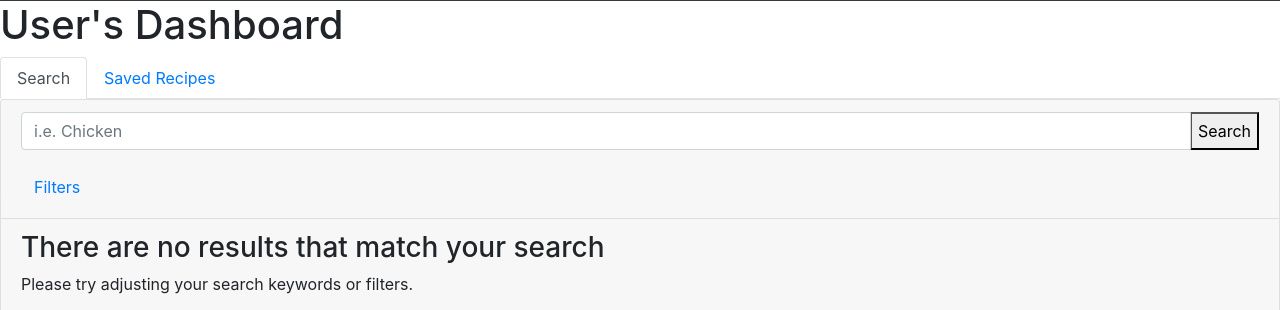
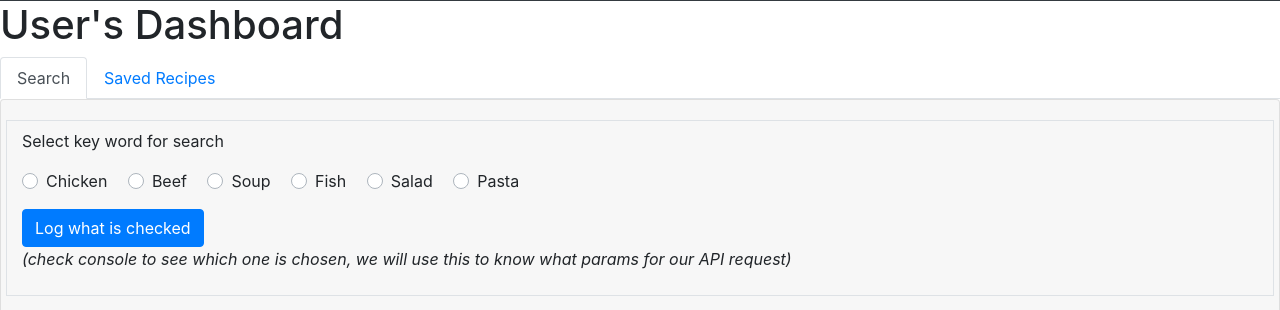
Before and after one commit to schoe14/Good-Cuisine, a Node server app: page /search in a window 1280 px wide. Shown: the part 57-367 px from the top of the page. Run offline with Node 20, Linux system fonts and the light colour scheme; some libraries are stand-ins or nearby versions.

Commit message:
Split search fields between required and filtered

```diff
--- a/views/recipe-search.handlebars
+++ b/views/recipe-search.handlebars
@@ -16,12 +16,18 @@
       <div class="accordion" id="accordionExample">
          <div class="card">
             <div class="card-header" id="headingOne">
-               <div class="form-group">
-                  <div class="input-group mb-3">
-                     <input type="text" id="ca" name="general-search" class="form-control" placeholder="i.e. Chicken" aria-label="general-search" aria-describedby="button-addon2">
-                     <div class="input-group-append">
-                        <button class="general-search-btn" type="submit" id="button-addon2">Search</button>
-                     </div>
+               <div class="row my-2 border">
+                  <div class="col-12 py-2">
+                     <p>
+                        Select key word for search
+                        <!-- {{!-- Client side js will append diet options to dietCheckbox class --}} -->
+                        <div class="keyRadio">
+                        </div>
+                        <!-- <div class="custom-control custom-checkbox dietCheckbox"></div> -->
+                     </p>
+                     <button type="button" class="btn btn-primary" id="checkKey">Log what is checked</button>
+                     <p style="font-style: italic;">(check console to see which one is chosen, we will use this to know
+                        what params for our API request)</p>
                   </div>
                </div>
                <h2 class="mb-0">
@@ -36,23 +42,6 @@
 
                   {{!-- Filters in collapsed container --}}
                   <div class="container my-4 savedContainer">
-                     <p style="font-style: italic;">I was thinking we could make these accordions or something</p>
-                     <p style="font-style: italic;">Like maybe the checkboxes are hidden by accordion, but what user has chosen
-                        will display even if text boxes are hidden. I can explain more in person</p>
-                     <div class="row my-2 border">
-                        <div class="col-12 py-2">
-                           <p>
-                              Select key word for search
-                              <!-- {{!-- Client side js will append diet options to dietCheckbox class --}} -->
-                              <div class="keyRadio">
-                              </div>
-                              <!-- <div class="custom-control custom-checkbox dietCheckbox"></div> -->
-                           </p>
-                           <button type="button" class="btn btn-primary" id="checkKey">Log what is checked</button>
-                           <p style="font-style: italic;">(check console to see which one is chosen, we will use this to know
-                              what params for our API request)</p>
-                        </div>
-                     </div>
                      <div class="row my-2 border">
                         <div class="col-12 py-2">
                            <p>
@@ -119,22 +108,6 @@
                      <a href="#" class="save-recipe-btn btn btn-primary">Save</a>
                   </div>
                </div>
-                              <div class="receipe-card card d-flex flex-row">
-                  <img src="https://www.edamam.com/web-img/a8b/a8b0dc5dcd157d2d644e115355c4d402.jpg" class="recipe-image card-img-top w-25" alt="recipe-image">
-                  <div class="card-body">
-                     <h5 class="recipe-name card-title">2-Step Creamy Chicken and Pasta</h5>
-                     <p><a href="http://www.delish.com/cooking/recipe-ideas/recipes/a8903/2-step-creamy-chicken-pasta-recipe-campbells-1109/" target="_blank">View Recipe</a></p>
-                     <p>Ingredients</p>
-                     <ul>
-                        <li>1 tbsp. vegetable oil</li>
-                        <li>4 skinless, boneless chicken breast halves</li>
-                        <li>1 bag frozen vegetable pasta blend</li>
-                        <li>1 can Campbell's® Condensed Cream of Mushroom Soup</li>
-                        <li>½ c. water</li>
-                     </ul>
-                     <a href="#" class="save-recipe-btn btn btn-primary">Save</a>
-                  </div>
-               </div>
             </div>
          </div>
       </div>
```
